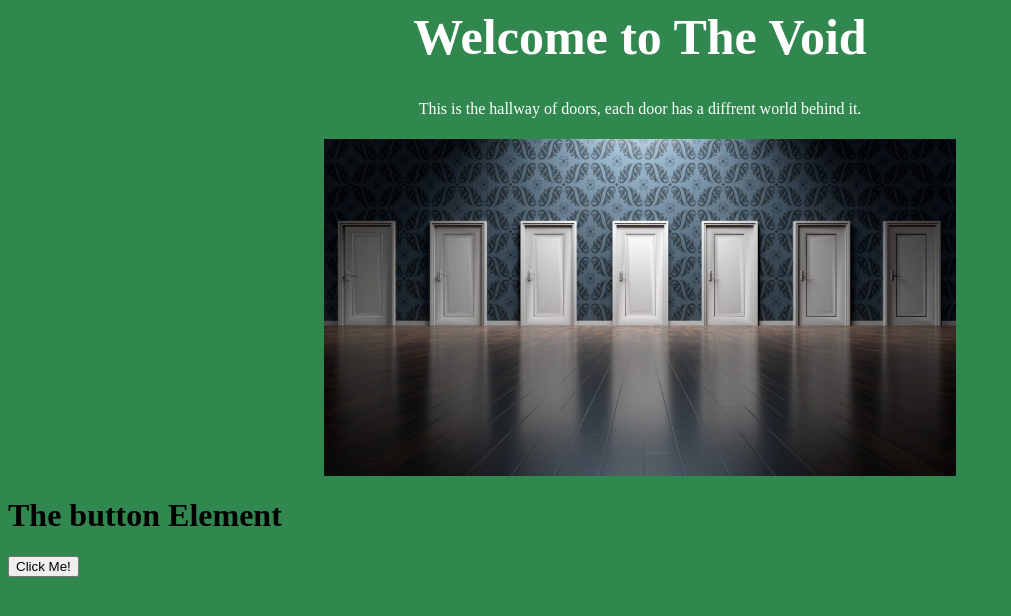
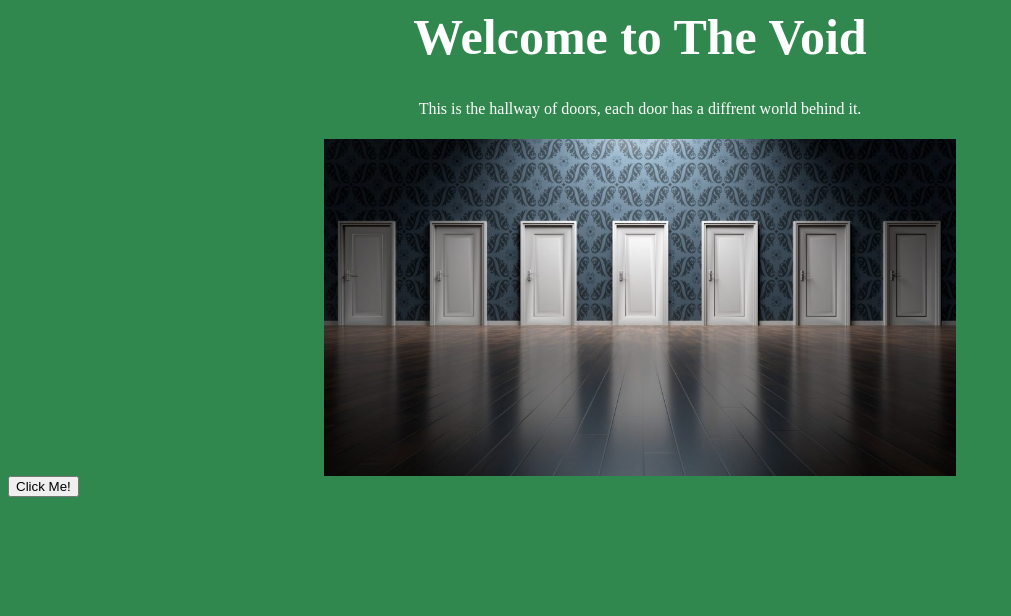
Before and after one commit to sukhrajb/Thedoors.github.io, a plain HTML site: page index.html in a window 1280 px wide. Shown: the whole page, without its empty margins (0-1011 px from the left). Drawn offline with Linux system fonts and the light colour scheme.

Commit message:
Update index.html

```diff
--- a/index.html
+++ b/index.html
@@ -26,9 +26,7 @@ img {
 </head>
 <body>
 <img src="interior-door-types-1024x546.jpg" alt="The Void" style="width:50%;">
-<h1>The button Element</h1>
-
-<button type="button" onclick="alert('Eastenders!')">Click Me!</button>
+<button type="button" onclick="alert('Hello world!')">Click Me!</button>
 
 		</body>
 	</html>
```
